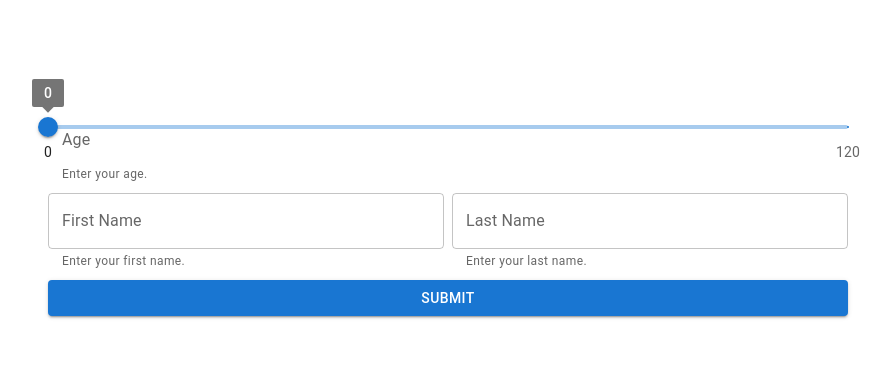
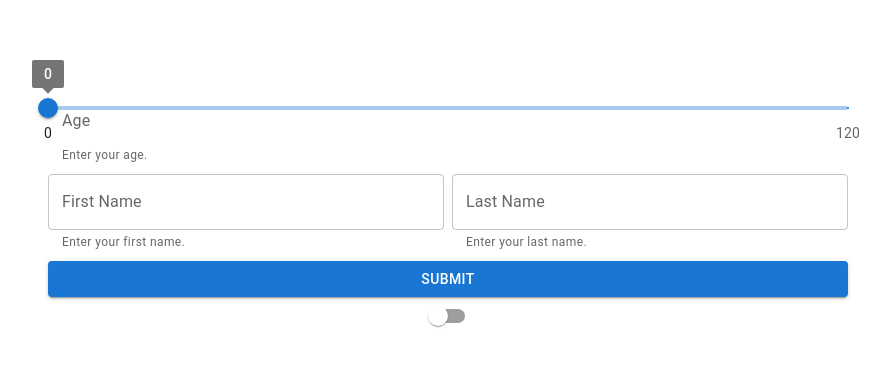
Before and after one commit to JamesonRGrieve-Instruction/EXSM-3939-LEC-2024-WI2-Demo, a Next.js app: page / in a window 1280 px wide. Shown: the part 186-552 px from the top of the page, without its empty margins (192-1082 px from the left). Built offline with nearby package versions, Linux system fonts and the light colour scheme.

Commit message:
Light-dark theme;

```diff
--- /dev/null
+++ b/src/app/ThemeWrapper.jsx
@@ -0,0 +1,21 @@
+'use client';
+import { ThemeProvider, CssBaseline, createTheme } from '@mui/material';
+import React, { useState, createContext } from 'react';
+const defaultTheme = createTheme();
+const darkTheme = createTheme({
+  palette: {
+    mode: 'dark',
+  },
+});
+export const ThemeContext = createContext();
+export default function ThemeWrapper({ children }) {
+  const [dark, setDark] = useState(false);
+  return (
+    <ThemeContext.Provider value={{ data: dark, mutate: setDark }}>
+      <ThemeProvider theme={dark ? darkTheme : defaultTheme}>
+        <CssBaseline />
+        {children}
+      </ThemeProvider>
+    </ThemeContext.Provider>
+  );
+}
--- a/src/app/layout.jsx
+++ b/src/app/layout.jsx
@@ -1,6 +1,7 @@
 import { Inter } from 'next/font/google';
 import './globals.css';
 import React from 'react';
+import ThemeWrapper from './ThemeWrapper';
 const inter = Inter({ subsets: ['latin'] });
 
 export const metadata = {
@@ -11,7 +12,9 @@ export const metadata = {
 export default function RootLayout({ children }) {
   return (
     <html lang='en'>
-      <body className={inter.className}>{children}</body>
+      <body className={inter.className}>
+        <ThemeWrapper>{children}</ThemeWrapper>
+      </body>
     </html>
   );
 }
--- a/src/app/page.jsx
+++ b/src/app/page.jsx
@@ -1,8 +1,10 @@
 'use client';
-import React, { useState } from 'react';
-import { Box, InputLabel, TextField, Slider, FormHelperText, Button, FormControl } from '@mui/material';
+import React, { useContext, useState } from 'react';
+import { Box, InputLabel, TextField, Slider, FormHelperText, Button, FormControl, Switch } from '@mui/material';
+import { ThemeContext } from './ThemeWrapper';
 export default function Home() {
   const [sliderValue, setSliderValue] = useState(0);
+  const darkContext = useContext(ThemeContext);
   return (
     <Box
       component='main'
@@ -53,6 +55,7 @@ export default function Home() {
 
         <Button variant='contained'>Submit</Button>
       </Box>
+      <Switch value={darkContext.value} onClick={() => darkContext.mutate((previous) => !previous)} />
     </Box>
   );
 }
```
